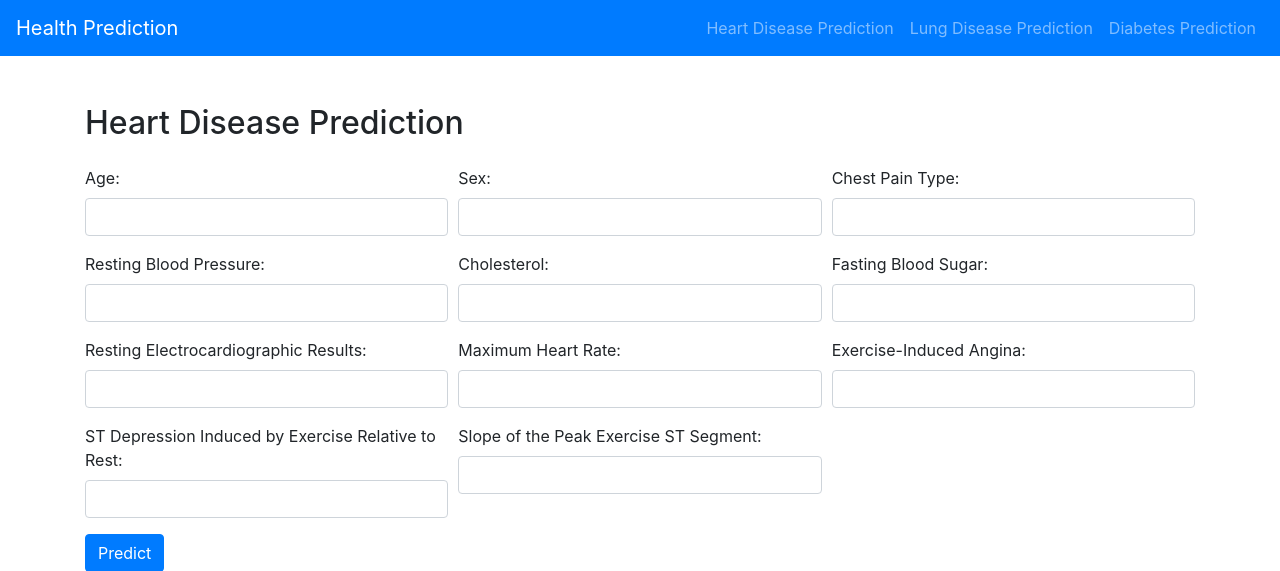
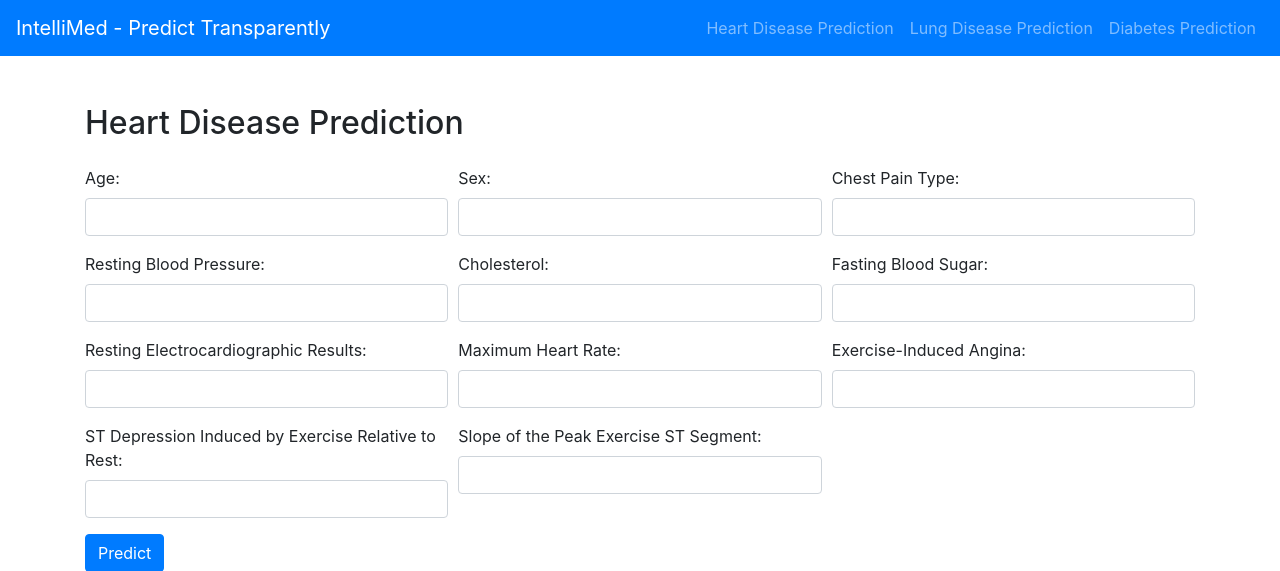
Before and after one commit to Rajvel437/health-forecast, a Flask app: page / in a window 1280 px wide. Shown: the top 571 px of the page. Run offline with Flask 3, Linux system fonts and the light colour scheme; parts of the project's set-up code (start-up, migrations or seed data) failed here and were passed over; some libraries are stand-ins or nearby versions.

Commit message:
Update index.html

```diff
--- a/templates/index.html
+++ b/templates/index.html
@@ -11,7 +11,7 @@
 <body>
 
 <nav class="navbar navbar-expand-lg navbar-dark bg-primary">
-    <a class="navbar-brand" href="#">Health Prediction</a>
+    <a class="navbar-brand" href="#">IntelliMed - Predict Transparently</a>
     <div class="collapse navbar-collapse" id="navbarNav">
         <ul class="navbar-nav ml-auto">
             <li class="nav-item">
```
